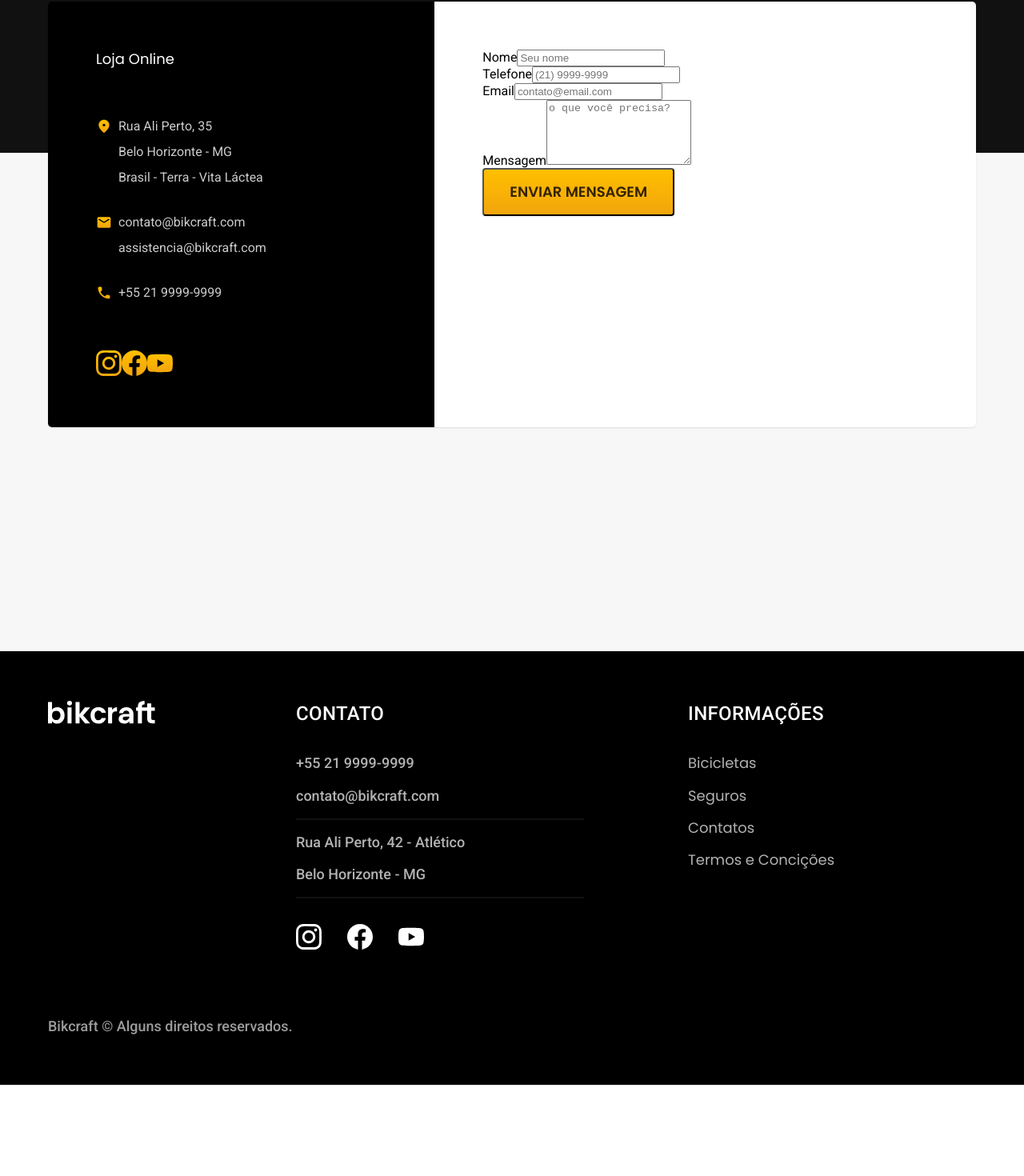
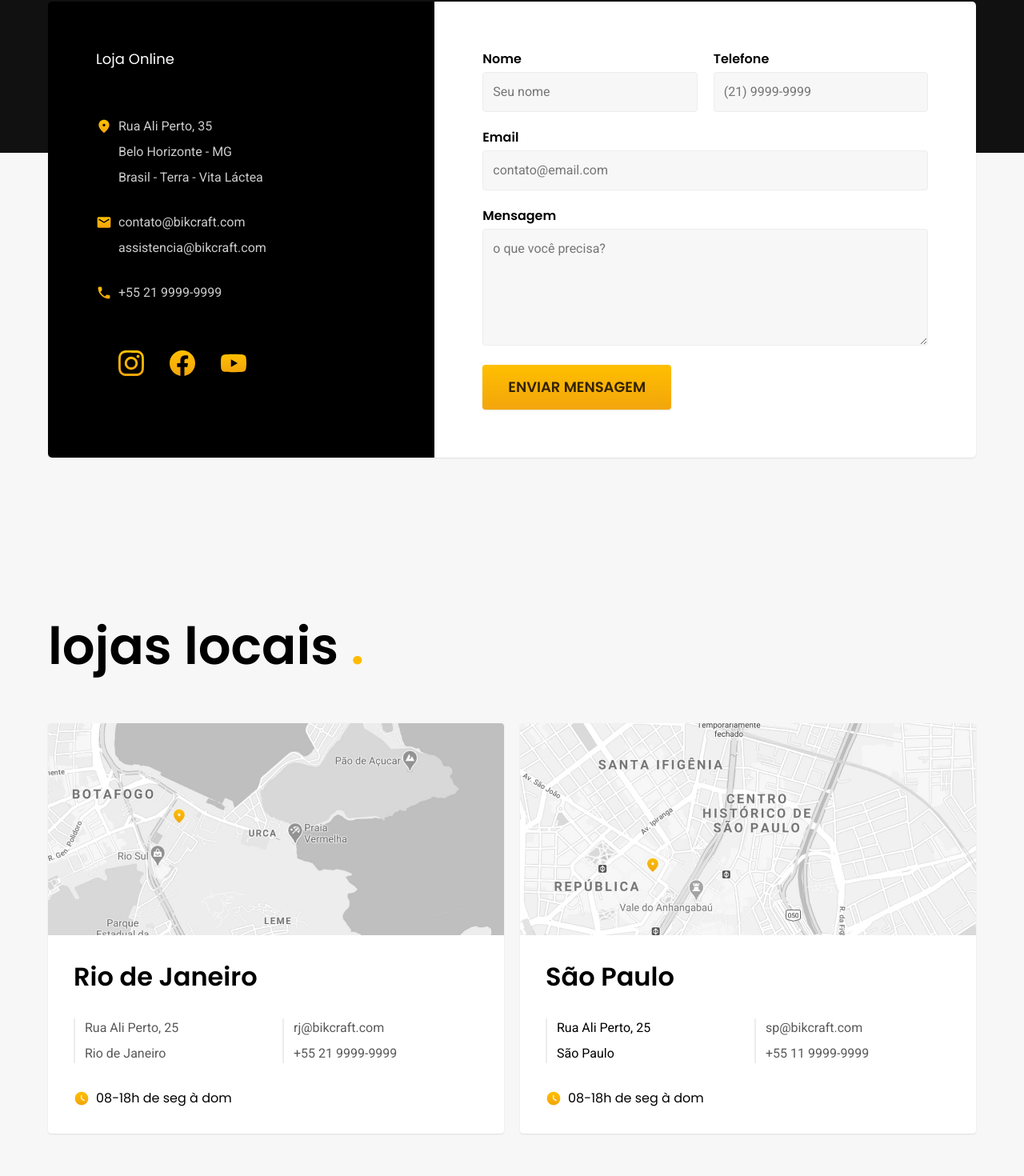
Before and after one commit to GHERARDI-JOAO/bikcraft-react, a React (Vite) app: page /contato in a window 1280 px wide. Shown: the part 409-1879 px from the top of the page at 80% size. Before the commit the page ends 1765 px from the top, so only its background shows below. Built offline with nearby package versions, Linux system fonts and the light colour scheme.

Commit message:
Feita a estilização do formulário e terminada a página contato

```diff
--- a/src/components/Button/Button.css
+++ b/src/components/Button/Button.css
@@ -11,6 +11,8 @@
   font-family: "Poppins";
   font-weight: 600;
   max-width: max-content;
+  border: none;
+  cursor: pointer;
 }
 
 .Button:hover {
--- a/src/components/formulario/formulario.css
+++ b/src/components/formulario/formulario.css
@@ -0,0 +1,46 @@
+.form {
+  display: grid;
+  grid-template-columns: 1fr 1fr;
+  gap: 20px;
+}
+
+.form label {
+  display: block;
+  font: 600 1rem/1.5 "Poppins", sans-serif;
+  margin-bottom: 4px;
+}
+
+.form input[type="text"],
+.form input[type="email"],
+.form textarea {
+  font: 400 1rem/1.5 "Roboto", sans-serif;
+  background: var(--cor-1);
+  border: 1px solid var(--cor-2);
+  padding: 12px;
+  border-radius: 4px;
+  width: 100%;
+  box-sizing: border-box;
+}
+
+.form input[type="text"]:focus,
+.form input[type="email"]:focus,
+.form textarea:focus {
+  outline: none;
+  border-color: var(--cor-p1);
+  background: var(--cor-0);
+  box-shadow: 0 0 0 2px #fea;
+}
+
+.form .col-2 {
+  grid-column: span 2;
+}
+
+@media (max-width: 600px) {
+  .form {
+    grid-template-columns: 1fr;
+  }
+
+  .form.col-2 {
+    grid-column: 1;
+  }
+}
--- a/src/pages/Contato/Contato.css
+++ b/src/pages/Contato/Contato.css
@@ -1,6 +1,6 @@
 .contato-container {
   padding-top: 80px;
-  padding-bottom: 80px;
+  padding-bottom: 0px;
   box-sizing: border-box;
   max-width: 1200px;
   padding-left: 20px;
@@ -77,6 +77,60 @@ body {
   padding-left: 28px;
 }
 
+.lojas-container {
+  box-sizing: border-box;
+  max-width: 1200px;
+  padding-left: 20px;
+  padding-right: 20px;
+  margin-left: auto;
+  margin-right: auto;
+  display: grid;
+  grid-template-columns: 1fr 1fr;
+  gap: 0 20px;
+  padding-top: 0px;
+  padding-bottom: 140px;
+}
+
+.lojas-container h2 {
+  grid-column: 1/-1;
+  margin-bottom: 60px;
+}
+
+.lojas-container img {
+  border-radius: 4px 4px 0 0;
+}
+
+.lojas-item {
+  border-radius: 4px;
+  background: var(--cor-0);
+  box-shadow: 0 1px 2px rgba(0, 0, 0, 0.1);
+}
+
+.lojas-conteudo {
+  display: grid;
+  grid-template-columns: 1fr 1fr;
+  gap: 32px 16px;
+  padding: 32px;
+}
+
+.lojas-conteudo h3,
+.lojas-tempo {
+  grid-column: 1/-1;
+}
+
+.lojas-dados {
+  display: grid;
+  gap: 8px;
+  border-left: 2px solid var(--cor-2);
+  padding-left: 12px;
+}
+
+.lojas-tempo {
+  display: flex;
+  align-items: center;
+  gap: 8px;
+}
+
 @media (max-width: 800px) {
   .contato-container {
     grid-template-columns: 1fr;
@@ -103,4 +157,24 @@ body {
   .contato-redes {
     margin-bottom: 12px;
   }
+
+  .lojas-container {
+    gap: 20px;
+    padding-top: 60px;
+    padding-bottom: 60px;
+  }
+
+  .lojas-container h2 {
+    margin-bottom: 32px;
+  }
+
+  .lojas-conteudo {
+    grid-template-columns: 1fr;
+  }
 }
+
+@media (max-width: 600px) {
+  .lojas-container {
+    grid-template-columns: 1fr;
+  }
+}
--- a/src/pages/Contato/Contato.jsx
+++ b/src/pages/Contato/Contato.jsx
@@ -5,6 +5,9 @@ import PageTransition from "../../components/pageTransition/PageTransition";
 import instagramP from "../../assets/img/redes/instagram-p.svg";
 import facebookP from "../../assets/img/redes/facebook-p.svg";
 import youtubeP from "../../assets/img/redes/youtube-p.svg";
+import mapa from "../../assets/img/lojas/rj.jpg";
+import mapaSP from "../../assets/img/lojas/sp.jpg";
+import horario from "../../assets/img/icones/horario.svg";
 import "./Contato.css";
 
 function Contato() {
@@ -38,7 +41,7 @@ function Contato() {
                 <a href="tel:+55219999999">+55 21 9999-9999</a>
               </address>
 
-              <div className="contat-redes">
+              <div className="contato-redes">
                 <a href="./">
                   <img src={instagramP} alt="" />
                 </a>
@@ -73,7 +76,7 @@ function Contato() {
                   />
                 </div>
 
-                <div>
+                <div className="col-2">
                   <label for="email">Email</label>
                   <input
                     type="email"
@@ -83,7 +86,7 @@ function Contato() {
                   />
                 </div>
 
-                <div>
+                <div className="col-2">
                   <label for="mensagem">Mensagem</label>
                   <textarea
                     rows="5"
@@ -93,11 +96,63 @@ function Contato() {
                   />
                 </div>
 
-                <button className="Button">Enviar Mensagem</button>
+                <button className="Button col-2">Enviar Mensagem</button>
               </form>
             </section>
           </div>
         </main>
+
+        <article className="lojas-container">
+          <h2 className="font-1-xxl">
+            lojas locais <span className="cor-p1">.</span>
+          </h2>
+          <div className="lojas-item">
+            <img
+              src={mapa}
+              alt="Mapa marcando o endereço em Rua Ali Perto 25 Rio de Janeiro RJ"
+            />
+            <div className="lojas-conteudo">
+              <h3 className="font-1-xl">Rio de Janeiro</h3>
+              <div className="lojas-dados font-2-s cor-8">
+                <p>Rua Ali Perto, 25</p>
+                <p>Rio de Janeiro</p>
+              </div>
+
+              <div className="lojas-dados font-2-s cor-8">
+                <a href="mailto:rj@bikcraft.com">rj@bikcraft.com</a>
+                <a href="tel:+55219999999">+55 21 9999-9999</a>
+              </div>
+              <p className="lojas-tempo font-1-s">
+                {" "}
+                <img src={horario} alt="" /> 08-18h de seg à dom
+              </p>
+            </div>
+          </div>
+
+          <div className="lojas-item">
+            <img
+              src={mapaSP}
+              alt="Mapa marcando o endereço em Rua Ali Perto 25 São Paulo - SP"
+            />
+            <div className="lojas-conteudo">
+              <h3 className="font-1-xl">São Paulo</h3>
+              <div className="lojas-dados font-2-s cor8">
+                <p>Rua Ali Perto, 25</p>
+                <p>São Paulo</p>
+              </div>
+
+              <div className="lojas-dados font-2-s cor-8">
+                <a href="mailto:sp@bikcraft.com">sp@bikcraft.com</a>
+                <a href="tel:+55119999999">+55 11 9999-9999</a>
+              </div>
+              <p className="lojas-tempo font-1-s">
+                {" "}
+                <img src={horario} alt="" /> 08-18h de seg à dom
+              </p>
+            </div>
+          </div>
+        </article>
+
         <Footer />
       </>
     </PageTransition>
```
